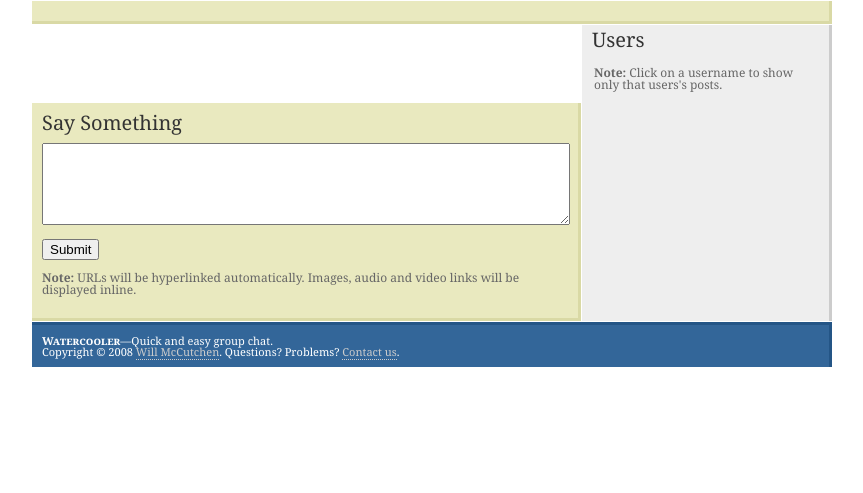
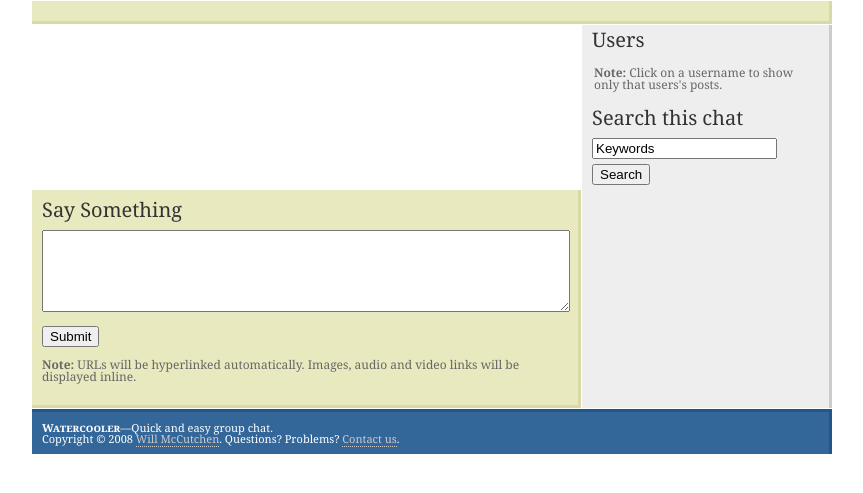
Before and after one commit to mccutchen/watercooler, a Django app: template templates/chat/chat.html in a window 1280 px wide. Shown: the part 88-581 px from the top of the page, without its empty margins (208-1071 px from the left). Run offline with Django 3.2, Linux system fonts and the light colour scheme; the template is opened without the code that fills it, so the values that code supplies are empty; parts of the project's set-up code (start-up, migrations or seed data) failed here and were passed over.

Commit message:
Add a search form to the chat page

```diff
--- a/media/watercooler.css
+++ b/media/watercooler.css
@@ -312,6 +312,13 @@ div#users p {
     margin: 1em;
     color: #666;
 }
+div#users form {
+    margin: 0 10px;
+}
+div#users form input {
+    display: block;
+    margin: 5px 0;
+}
 
 div#post {
     clear: both;
--- a/templates/chat/chat.html
+++ b/templates/chat/chat.html
@@ -46,6 +46,12 @@
             </ul>
             <p class="note"><strong>Note:</strong> Click on a username to
             show only that users's posts.</p>
+
+            <h3>Search this chat</h3>
+            <form action="." method="get">
+                <input name="q" type="text" value="Keywords" />
+                <input type="submit" value="Search" />
+            </form>
         </div>
 
         <div id="post">
```
